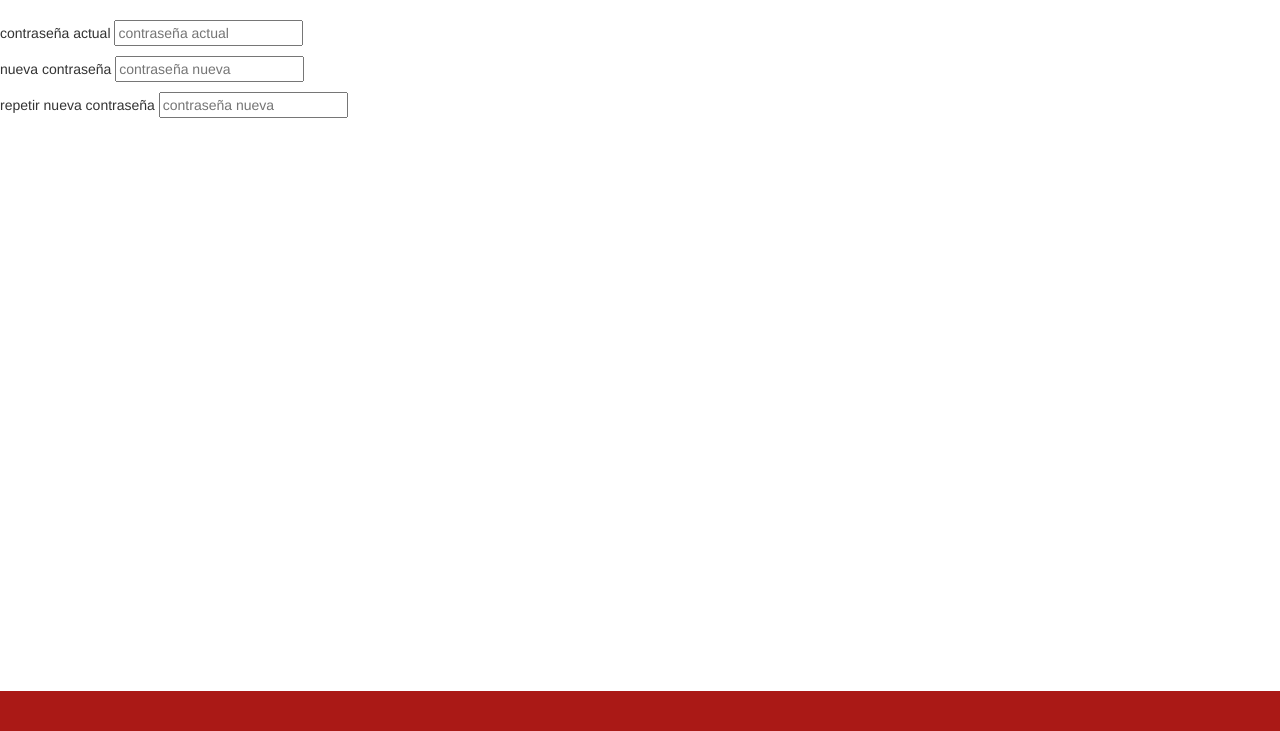
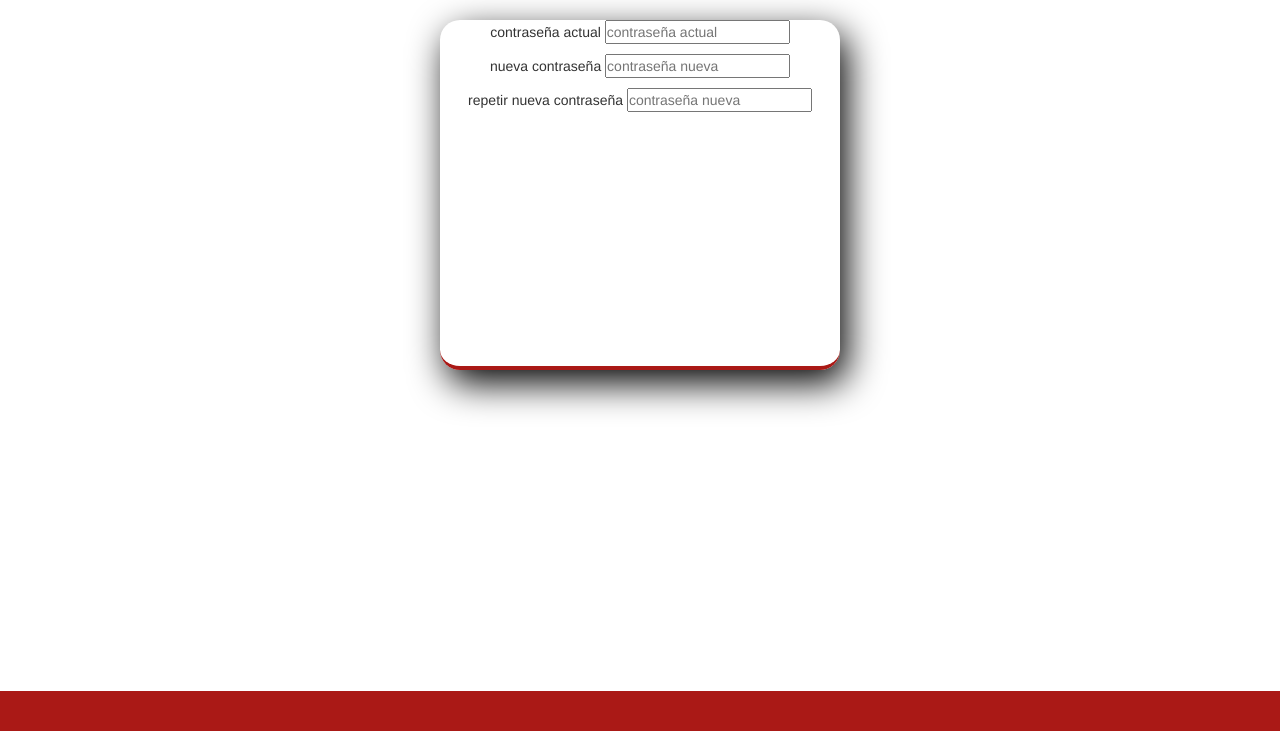
Before and after one commit to dannadeily/web-grupo8, a PHP site: the page made by vistas/modulo/cambiarContraseña.php in a window 1280 px wide. Shown: the part 69-800 px from the top of the page. Run offline with PHP 8.4, Linux system fonts and the light colour scheme.

Commit message:
cambiar contraseña

```diff
--- a/vistas/css/cambiarContrasena.css
+++ b/vistas/css/cambiarContrasena.css
@@ -2,10 +2,9 @@
   margin: 0;
   padding: 0;
   box-sizing: border-box;
+
 }
-body{
-background-color: blue;
-}
+
 form{
   margin: auto;
   border-radius: 20px;
@@ -15,3 +14,11 @@ form{
   box-shadow: 7px 13px 37px black;
   margin-top: 123px solid red;
   border-bottom:4px solid #aa1916;
+}
+
+
+
+p{
+
+  text-align: center;
+}
--- a/vistas/modulo/cambiarContraseña.php
+++ b/vistas/modulo/cambiarContraseña.php
@@ -3,9 +3,9 @@
   <head>
     <meta charset="utf-8">
     <title> cambiar contraseña </title>
-    <link rel="stylesheet" href"../css/cambiarContrasena.css">
+    <link rel="stylesheet" href="../css/cambiarContrasena.css">
   </head>
-  <body>
+  <body >
 <header>
 <?php include '../HeaderLogin.php'; ?>
 </header>
@@ -14,6 +14,7 @@
     <p> contraseña actual  <input type="text" name="actual" placeholder="contraseña actual"> </p>
     <p>  nueva contraseña <input type="text" name="nueva1" placeholder="contraseña nueva">  </p>
     <p> repetir nueva contraseña <input type="text" name="nueva2" placeholder="contraseña nueva"></p>
+
     </form>
   </section>
 <footer>
```
